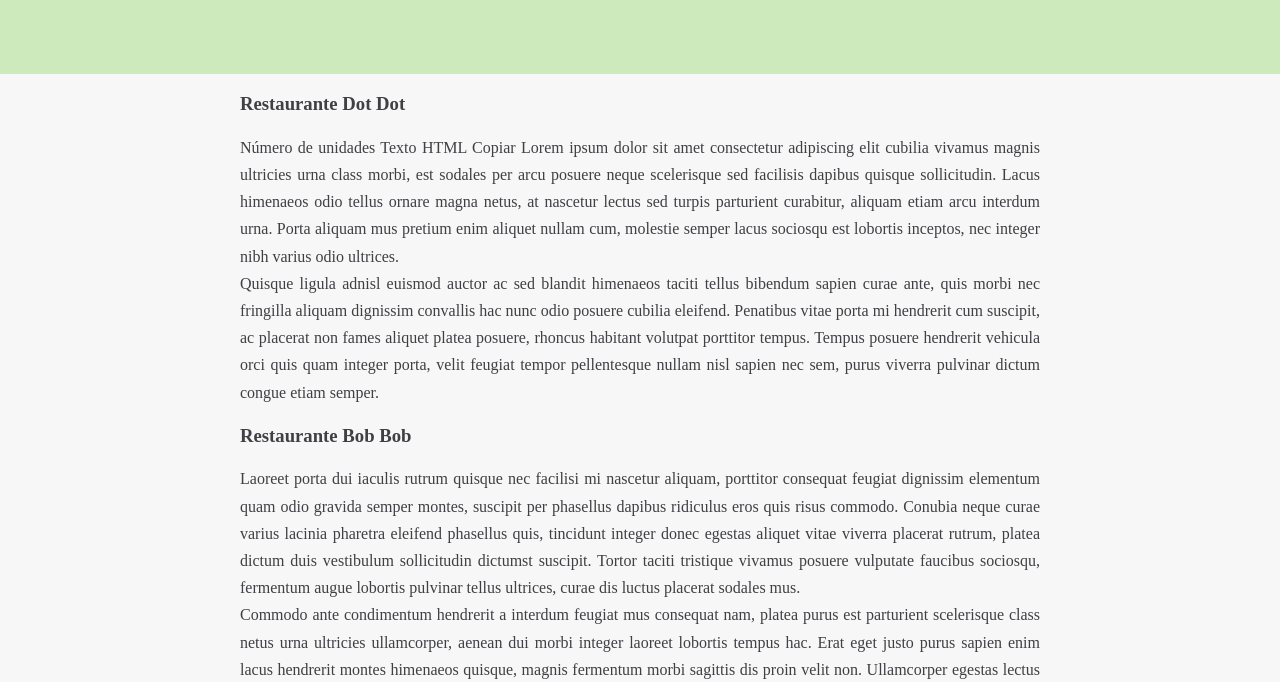
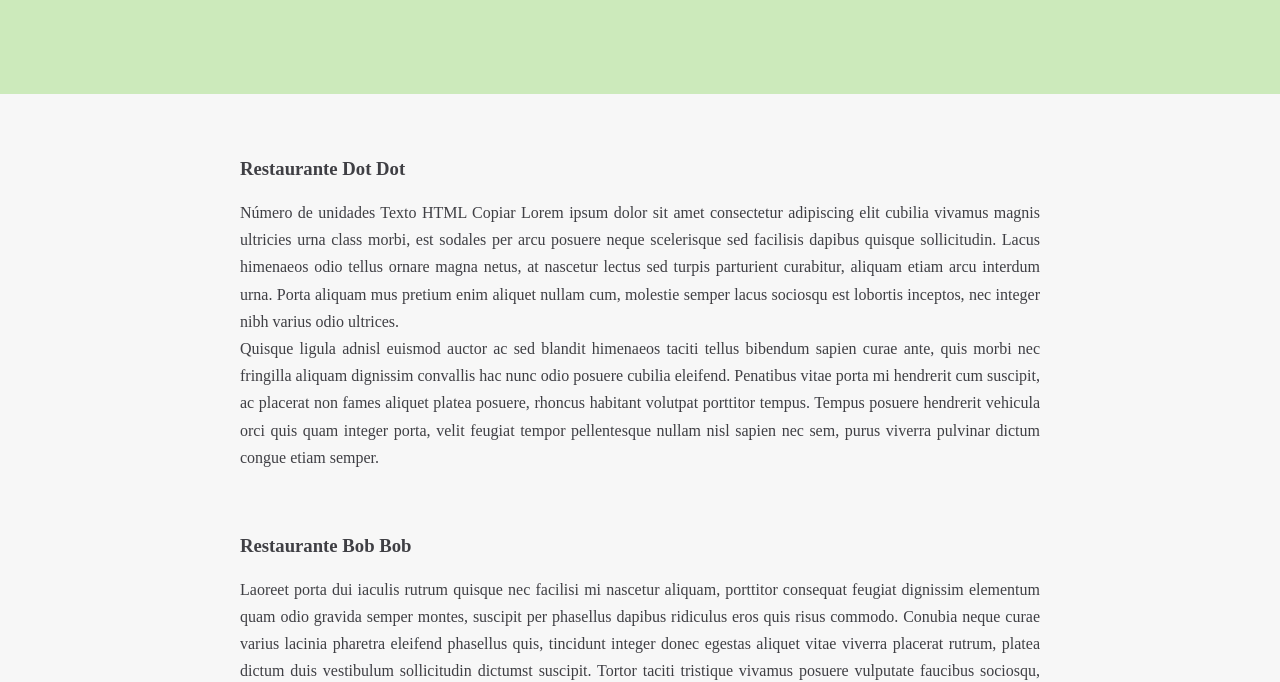
Before and after one commit to dieg00/RicePuddingBlog, a plain HTML site: page index.html in a window 1280 px wide. Shown: the part 125-807 px from the top of the page. Drawn offline with Linux system fonts and the light colour scheme.

Commit message:
Fix margin generation

```diff
--- a/style.css
+++ b/style.css
@@ -39,3 +39,7 @@ p {
 footer {
 	justify-self: end;
 }
+
+article{
+    margin-top: 8%;
+}
```
